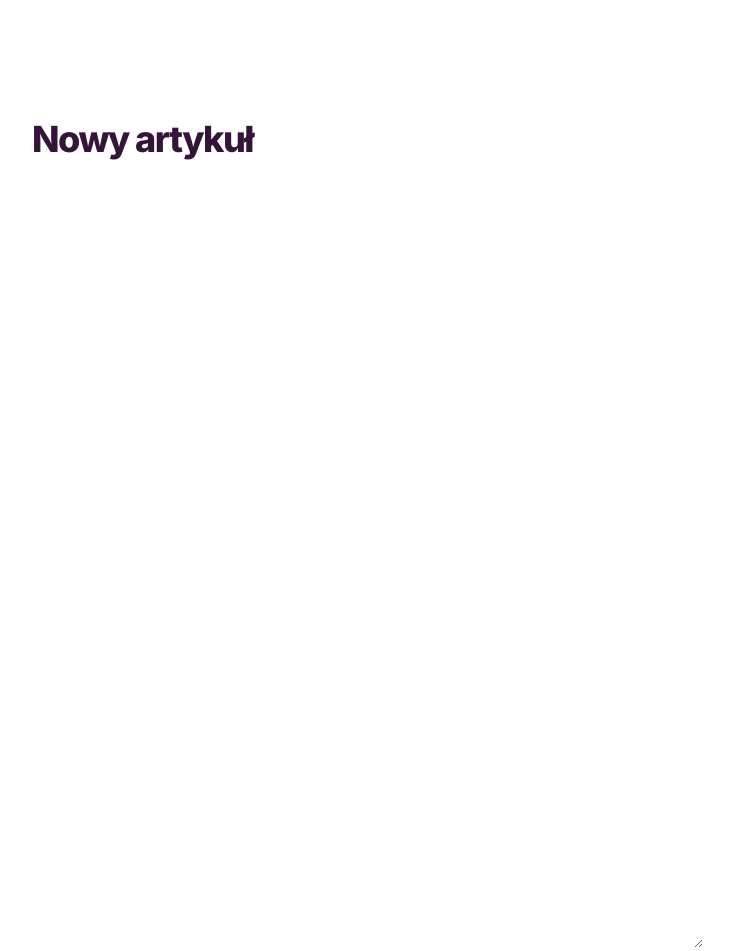
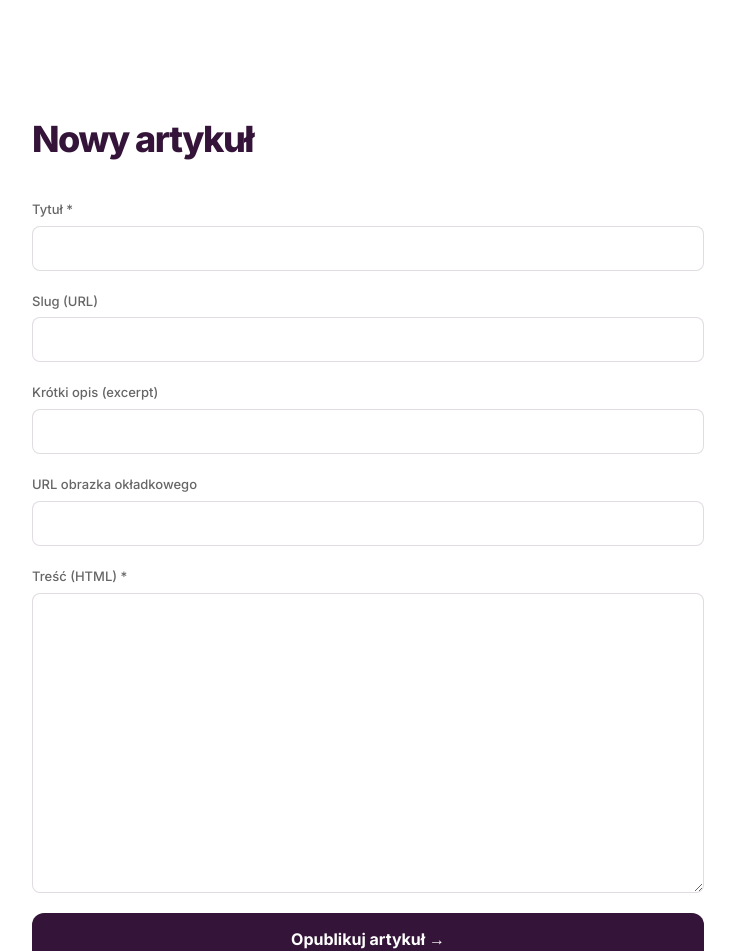
Before and after one commit to MikeyX03/automaly-next, a Next.js app: page /admin in a window 1280 px wide. Shown: the top 951 px of the page, without its empty margins (272-1007 px from the left). Built offline with nearby package versions, Linux system fonts and the light colour scheme; no server answers.

Commit message:
Blog i panel admina

```diff
--- a/app/admin/page.tsx
+++ b/app/admin/page.tsx
@@ -34,31 +34,54 @@ export default function Admin() {
     }
   }
 
+  const fieldStyle = {
+    display: 'flex' as const,
+    flexDirection: 'column' as const,
+    gap: '6px',
+  }
+
+  const labelStyle = {
+    fontSize: '13px',
+    fontWeight: 500,
+    color: '#666',
+  }
+
+  const inputStyle = {
+    padding: '12px 14px',
+    borderRadius: '8px',
+    border: '1px solid rgba(52,21,57,0.15)',
+    fontSize: '15px',
+    fontFamily: 'Inter, sans-serif',
+    outline: 'none',
+    width: '100%',
+    color: '#1a1a1a',
+  }
+
   return (
     <main style={{ maxWidth: '800px', margin: '0 auto', padding: '120px 5% 80px' }}>
-      <h1 style={{ fontSize: '36px', fontWeight: 800, color: 'var(--primary)', marginBottom: '40px' }}>Nowy artykuł</h1>
+      <h1 style={{ fontSize: '36px', fontWeight: 800, color: '#341539', marginBottom: '40px' }}>Nowy artykuł</h1>
       <div style={{ display: 'flex', flexDirection: 'column', gap: '20px' }}>
-        <div className="form-group">
-          <label>Tytuł *</label>
-          <input type="text" value={title} onChange={handleTitleChange} placeholder="Tytuł artykułu" />
+        <div style={fieldStyle}>
+          <label style={labelStyle}>Tytuł *</label>
+          <input style={inputStyle} type="text" value={title} onChange={handleTitleChange} placeholder="Tytuł artykułu" />
         </div>
-        <div className="form-group">
-          <label>Slug (URL)</label>
-          <input type="text" value={slug} onChange={e => setSlug(e.target.value)} placeholder="tytul-artykulu" />
+        <div style={fieldStyle}>
+          <label style={labelStyle}>Slug (URL)</label>
+          <input style={inputStyle} type="text" value={slug} onChange={e => setSlug(e.target.value)} placeholder="tytul-artykulu" />
         </div>
-        <div className="form-group">
-          <label>Krótki opis (excerpt)</label>
-          <input type="text" value={excerpt} onChange={e => setExcerpt(e.target.value)} placeholder="Krótki opis artykułu" />
+        <div style={fieldStyle}>
+          <label style={labelStyle}>Krótki opis (excerpt)</label>
+          <input style={inputStyle} type="text" value={excerpt} onChange={e => setExcerpt(e.target.value)} placeholder="Krótki opis artykułu" />
         </div>
-        <div className="form-group">
-          <label>URL obrazka okładkowego</label>
-          <input type="text" value={coverImage} onChange={e => setCoverImage(e.target.value)} placeholder="https://..." />
+        <div style={fieldStyle}>
+          <label style={labelStyle}>URL obrazka okładkowego</label>
+          <input style={inputStyle} type="text" value={coverImage} onChange={e => setCoverImage(e.target.value)} placeholder="https://..." />
         </div>
-        <div className="form-group">
-          <label>Treść (HTML) *</label>
-          <textarea value={content} onChange={e => setContent(e.target.value)} placeholder="<p>Treść artykułu...</p>" style={{ minHeight: '300px' }} />
+        <div style={fieldStyle}>
+          <label style={labelStyle}>Treść (HTML) *</label>
+          <textarea style={{ ...inputStyle, minHeight: '300px', resize: 'vertical' }} value={content} onChange={e => setContent(e.target.value)} placeholder="<p>Treść artykułu...</p>" />
         </div>
-        <button className="btn-submit" onClick={handleSubmit} style={{ background: 'var(--primary)', color: '#fff' }}>
+        <button onClick={handleSubmit} style={{ background: '#341539', color: '#fff', padding: '16px', borderRadius: '12px', border: 'none', fontSize: '16px', fontWeight: 700, cursor: 'pointer', fontFamily: 'Inter, sans-serif' }}>
           Opublikuj artykuł →
         </button>
         {status && <p style={{ color: status.includes('Błąd') ? '#e24b4a' : '#16a34a', fontWeight: 600 }}>{status}</p>}
```
